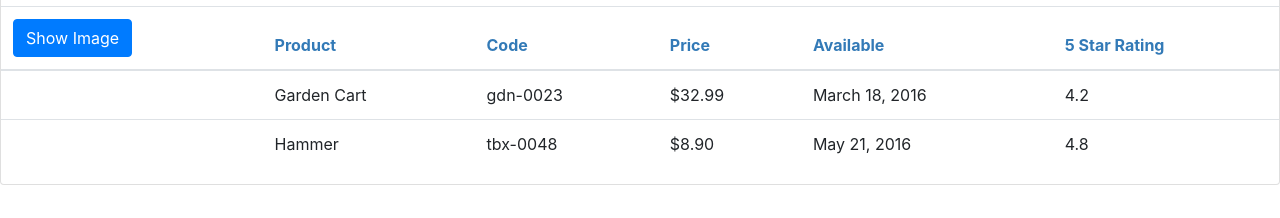
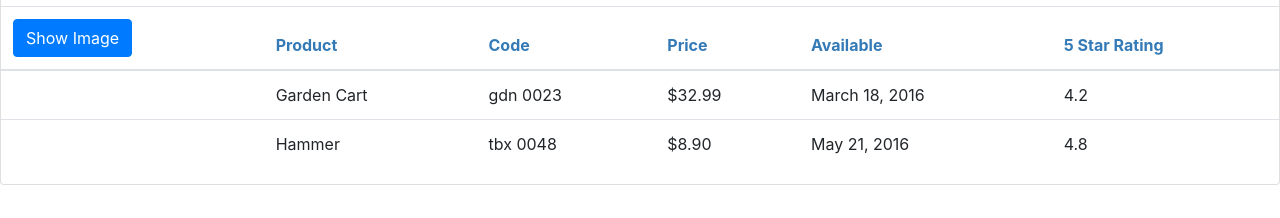
Before and after one commit to ersenbasaransen/angular-apm, an Angular app: page / in a window 1280 px wide. Shown: the part 222-440 px from the top of the page. Built offline with nearby package versions, Linux system fonts and the light colour scheme.

Commit message:
043. Building Custom Pipes

```diff
--- a/src/app/app.module.ts
+++ b/src/app/app.module.ts
@@ -4,11 +4,13 @@ import { FormsModule } from "@angular/forms";
 
 import { AppComponent } from './app.component';
 import { ProductListComponent } from './products/product-list.component';
+import { ConvertToSpacesPipe } from './shared/convert-to-spaces.pipe';
 
 @NgModule({
   declarations: [
     AppComponent,
-    ProductListComponent
+    ProductListComponent,
+    ConvertToSpacesPipe
   ],
   imports: [
     BrowserModule,
--- a/src/app/products/product-list.component.html
+++ b/src/app/products/product-list.component.html
@@ -45,7 +45,7 @@
                         [style.margin.px]='imageMargin'>
                     </td>
                     <td>{{ product.productName }}</td>
-                    <td>{{ product.productCode | lowercase }}</td>
+                    <td>{{ product.productCode | lowercase | convertToSpaces:'-' }}</td>
                     <td>{{ product.price | currency:'USD':symbol:'1.2-2' }}</td>
                     <td>{{ product.releaseDate }}</td>
                     <td>{{ product.starRating }}</td>
--- /dev/null
+++ b/src/app/shared/convert-to-spaces.pipe.ts
@@ -0,0 +1,10 @@
+import { Pipe, PipeTransform } from "@angular/core";
+
+@Pipe({
+    name : 'convertToSpaces'
+})
+export class ConvertToSpacesPipe implements PipeTransform {
+    transform(value: string, character: string) {
+        return value.replace(character, ' ');
+    }
+}
```
